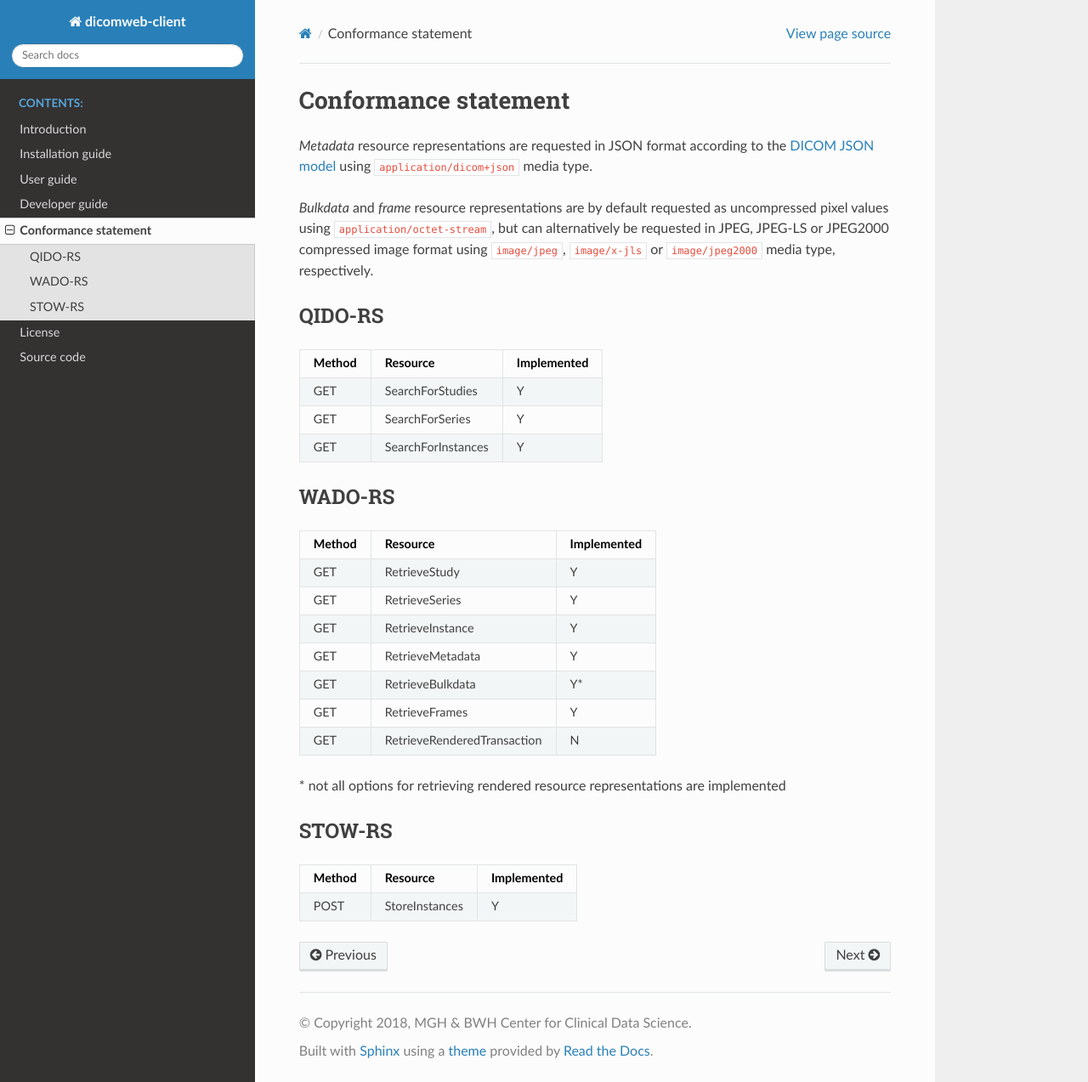
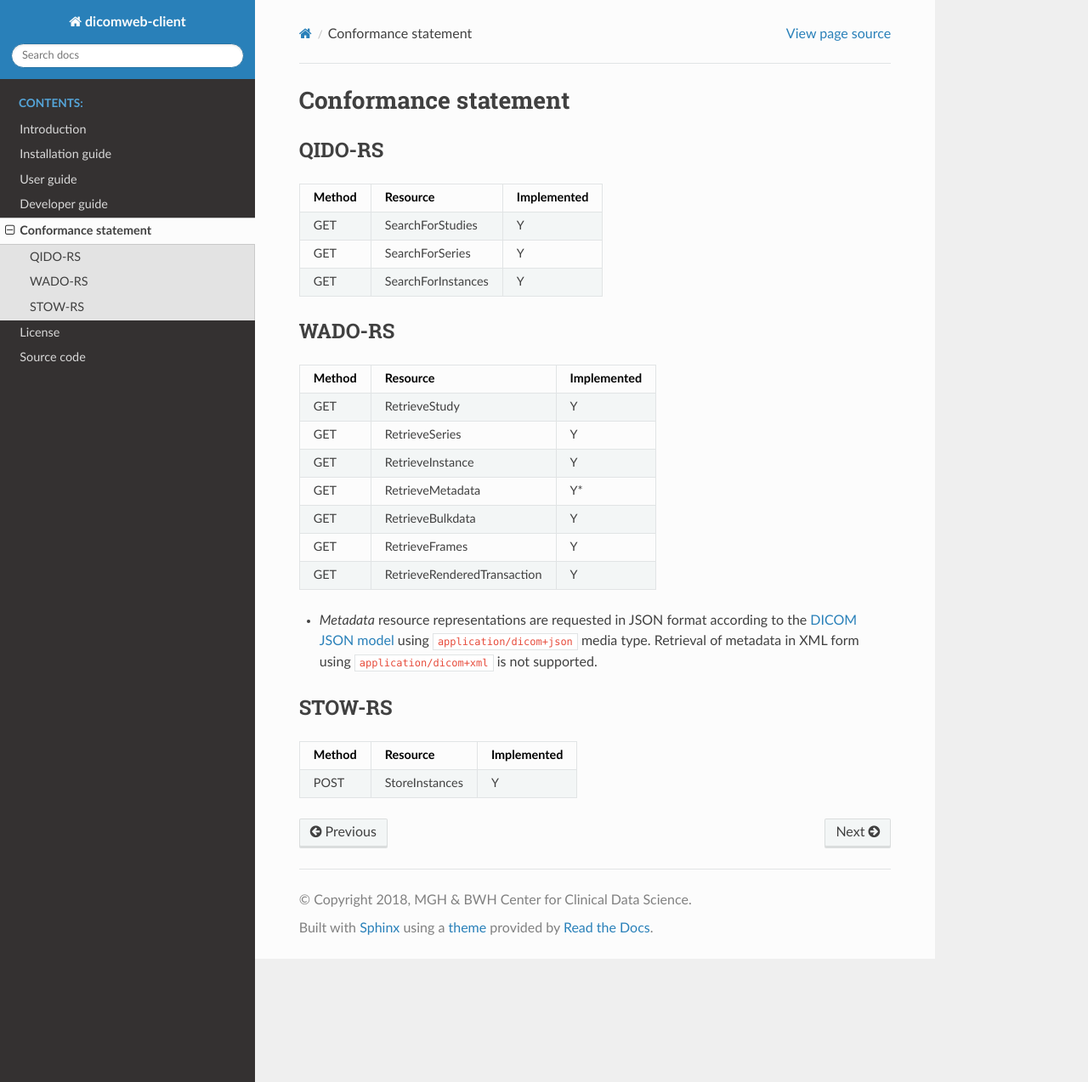
Before and after one commit to ImagingDataCommons/dicomweb-client, a Sphinx documentation site: the page built from docs/conformance.rst, in a window 1280 px wide and 1273 px high. Shown: the whole window at 85% size. Built offline with Sphinx 7.4.7 and the Read the Docs theme 2.0.0, drawn with Linux system fonts in a browser that asks for light colours.

Commit message:
Update DICOM conformance statement

```diff
--- a/docs/conformance.rst
+++ b/docs/conformance.rst
@@ -2,10 +2,6 @@
 
 Conformance statement
 =====================
-
-*Metadata* resource representations are requested in JSON format according to the `DICOM JSON model <http://dicom.nema.org/medical/dicom/current/output/chtml/part18/chapter_F.html>`_ using ``application/dicom+json`` media type.
-
-*Bulkdata* and *frame* resource representations are by default requested as uncompressed pixel values using ``application/octet-stream``, but can alternatively be requested in JPEG, JPEG-LS or JPEG2000 compressed image format using ``image/jpeg``, ``image/x-jls`` or ``image/jpeg2000`` media type, respectively.
 
 QIDO-RS
 -------
@@ -33,16 +29,16 @@ WADO-RS
 +--------+-----------------------------------------------+---------------+
 | GET    | RetrieveInstance                              |       Y       |
 +--------+-----------------------------------------------+---------------+
-| GET    | RetrieveMetadata                              |       Y       |
+| GET    | RetrieveMetadata                              |       Y*      |
 +--------+-----------------------------------------------+---------------+
-| GET    | RetrieveBulkdata                              |       Y\*     |
+| GET    | RetrieveBulkdata                              |       Y       |
 +--------+-----------------------------------------------+---------------+
 | GET    | RetrieveFrames                                |       Y       |
 +--------+-----------------------------------------------+---------------+
-| GET    | RetrieveRenderedTransaction                   |       N       |
+| GET    | RetrieveRenderedTransaction                   |       Y       |
 +--------+-----------------------------------------------+---------------+
 
-\* not all options for retrieving rendered resource representations are implemented
+* *Metadata* resource representations are requested in JSON format according to the `DICOM JSON model <http://dicom.nema.org/medical/dicom/current/output/chtml/part18/chapter_F.html>`_ using ``application/dicom+json`` media type. Retrieval of metadata in XML form using ``application/dicom+xml`` is not supported.
 
 STOW-RS
 -------
```
